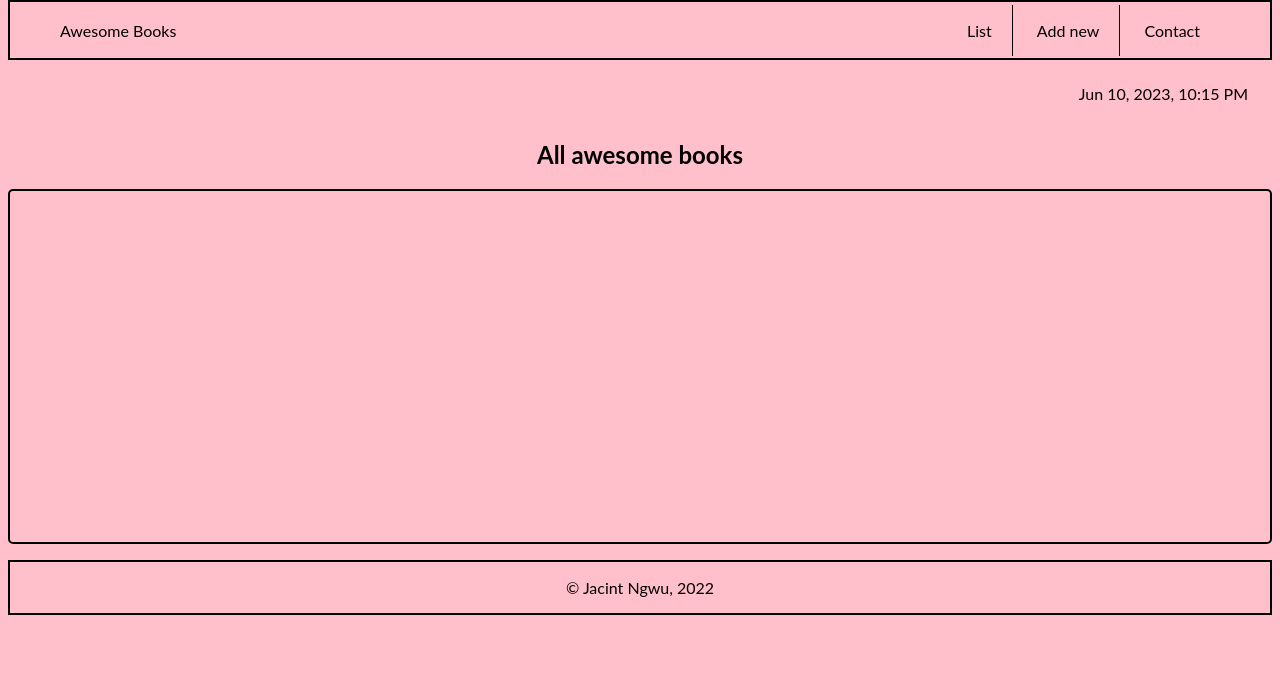
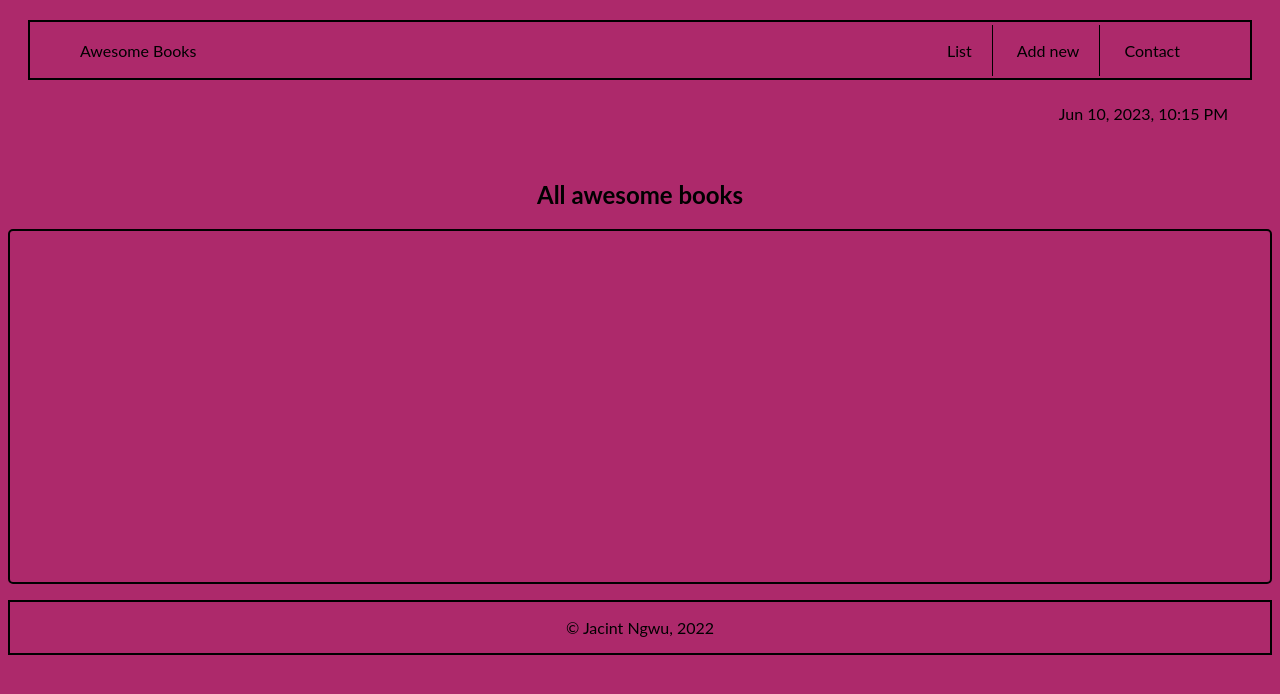
Before and after one commit to JacintaNgwu/Awesome-Books-ES6, a website with bundled scripts: page index.html in a window 1280 px wide. Built offline with nearby package versions, Linux system fonts and the light colour scheme.

Commit message:
Add padding to header

```diff
--- a/index.css
+++ b/index.css
@@ -6,7 +6,11 @@ body {
   color: #000;
   margin-top: 0;
   font-family: lato, sans-serif;
-  background: pink;
+  background: #ad296b;
+}
+
+.header {
+  padding: 20px;
 }
 
 .navbar {
```
